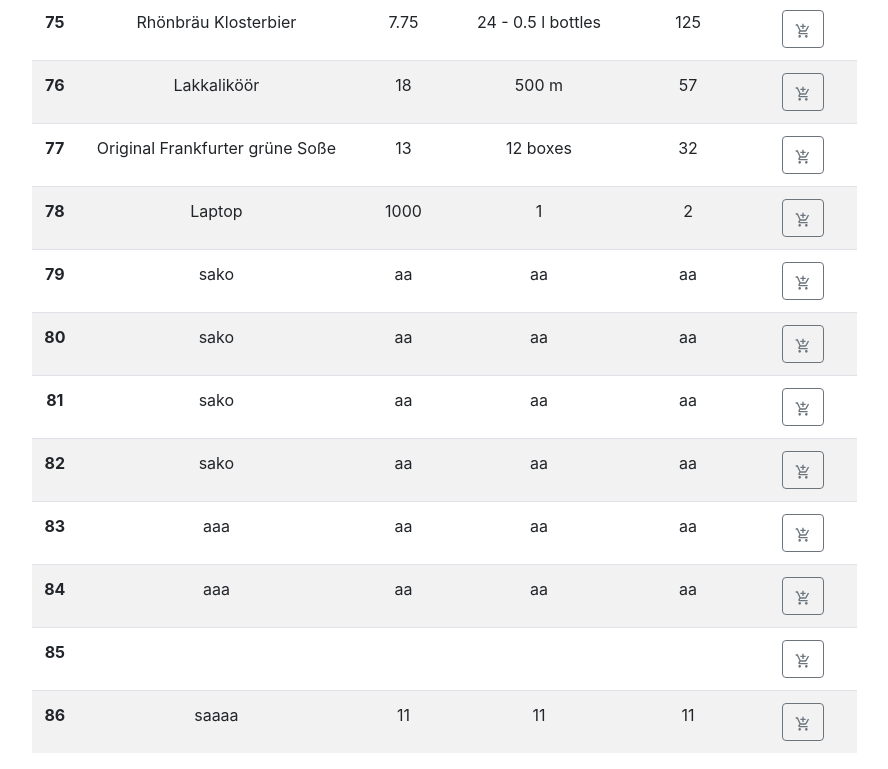
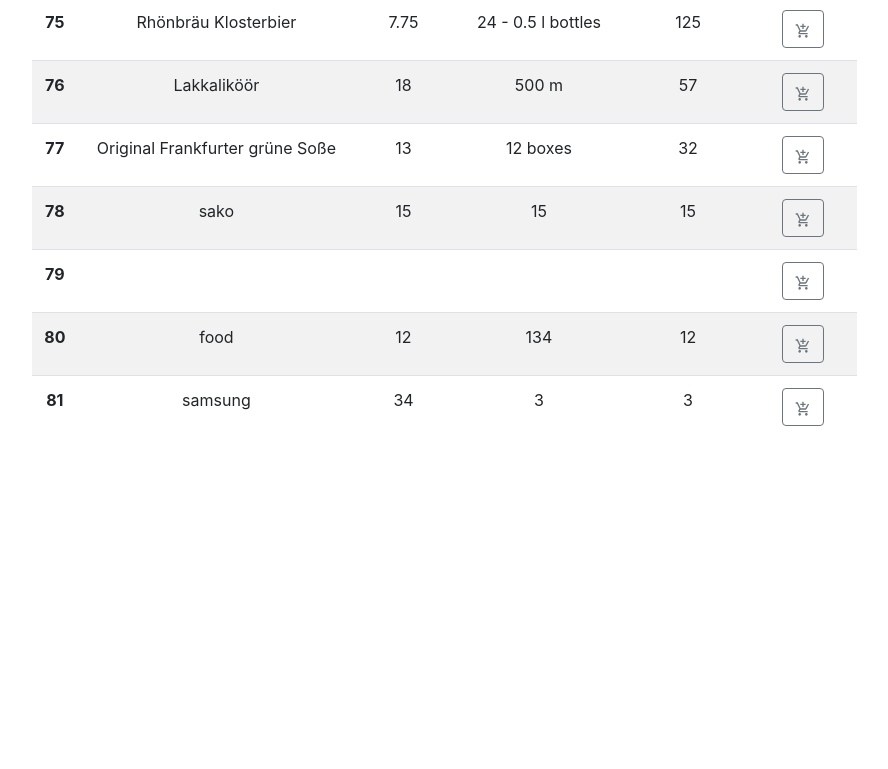
Before and after one commit to sakirtufan/CART_APP_WITH_REDUX, a React (Create React App) app: page / in a window 1280 px wide. Shown: the part 4822-5591 px from the top of the page, without its empty margins (338-1226 px from the left). After the commit the page ends 5276 px from the top, so only its background shows below. Built offline with nearby package versions, Linux system fonts and the light colour scheme; data requests are answered from the project's data file.

Commit message:
Add Product Functionality To Product Form

```diff
--- a/api/db.json
+++ b/api/db.json
@@ -609,62 +609,12 @@
       "unitsInStock": 32
     },
     {
-      "productName": "Laptop",
-      "categoryId": 4,
-      "unitPrice": "1000",
-      "quantityPerUnit": "1",
-      "unitsInStock": "2",
+      "productName": "sako",
+      "categoryId": "8",
+      "unitPrice": "15",
+      "quantityPerUnit": "15",
+      "unitsInStock": "15",
       "id": 78
-    },
-    {
-      "productName": "sako",
-      "category": "Condiments",
-      "unitPrice": "aa",
-      "quantityPerUnit": "aa",
-      "unitsInStock": "aa",
-      "id": 79
-    },
-    {
-      "productName": "sako",
-      "category": "Condiments",
-      "unitPrice": "aa",
-      "quantityPerUnit": "aa",
-      "unitsInStock": "aa",
-      "id": 80
-    },
-    {
-      "productName": "sako",
-      "category": "Condiments",
-      "unitPrice": "aa",
-      "quantityPerUnit": "aa",
-      "unitsInStock": "aa",
-      "id": 81
-    },
-    {
-      "productName": "sako",
-      "category": "Condiments",
-      "unitPrice": "aa",
-      "quantityPerUnit": "aa",
-      "unitsInStock": "aa",
-      "id": 82
-    },
-    {
-      "productName": "aaa",
-      "categoryId": "",
-      "unitPrice": "aa",
-      "quantityPerUnit": "aa",
-      "unitsInStock": "aa",
-      "category": "Confections",
-      "id": 83
-    },
-    {
-      "productName": "aaa",
-      "categoryId": "",
-      "unitPrice": "aa",
-      "quantityPerUnit": "aa",
-      "unitsInStock": "aa",
-      "category": "Confections",
-      "id": 84
     },
     {
       "productName": "",
@@ -672,15 +622,23 @@
       "unitPrice": "",
       "quantityPerUnit": "",
       "unitsInStock": "",
-      "id": 85
+      "id": 79
     },
     {
-      "productName": "saaaa",
-      "categoryId": "Dairy Products",
-      "unitPrice": "11",
-      "quantityPerUnit": "11",
-      "unitsInStock": "11",
-      "id": 86
+      "productName": "food",
+      "categoryId": "8",
+      "unitPrice": "12",
+      "quantityPerUnit": "134",
+      "unitsInStock": "12",
+      "id": 80
+    },
+    {
+      "productName": "samsung",
+      "categoryId": "8",
+      "unitPrice": "34",
+      "quantityPerUnit": "3",
+      "unitsInStock": "3",
+      "id": 81
     }
   ],
   "categories": [
--- a/src/components/products/AddProduct.jsx
+++ b/src/components/products/AddProduct.jsx
@@ -1,7 +1,8 @@
 import React from 'react'
 import ProductForm from './ProductForm'
 
-const AddProduct = () => {
+const AddProduct = (props) => {
+
   return (
     <div>
        <h3 className="text-center m-5">Add New Product</h3>
--- a/src/components/products/ProductForm.jsx
+++ b/src/components/products/ProductForm.jsx
@@ -1,32 +1,58 @@
 import React, { useState } from "react";
-import { Link } from "react-router-dom";
 import { Form, Row, Col, FormGroup, Label, Input, Button } from "reactstrap";
-
 import axios from "axios";
+import { useHistory } from "react-router-dom";
 
 const PRODUCT_INITIAL_STATE = {
-  productName:'',categoryId:'',unitPrice:'',quantityPerUnit:'',unitsInStock:''
-}
+  productName: "",
+  categoryId: "",
+  unitPrice: "",
+  quantityPerUnit: "",
+  unitsInStock: "",
+};
 
 const ProductForm = (props) => {
+  const options = [
+    { id: 1, categoryName: "Beverages" },
+    { id: 2, categoryName: "Condiments" },
+    { id: 3, categoryName: "Confections" },
+    { id: 4, categoryName: "Dairy Products" },
+    { id: 5, categoryName: "Grains/Cereals" },
+    { id: 6, categoryName: "Meat/Poultry" },
+    { id: 7, categoryName: "Produce" },
+    { id: 8, categoryName: "Seafood" },
+  ];
 
-  const [product,setProduct] = useState(PRODUCT_INITIAL_STATE)
+  const [product, setProduct] = useState(PRODUCT_INITIAL_STATE);
+  const [error, setError] = useState("");
+  const history = useHistory();
 
   const onInputChange = (e) => {
-    setProduct({...product, [e.target.name]:e.target.value})
-  }
+    setProduct({ ...product, [e.target.name]: e.target.value });
+  };
 
   const onFormSubmit = (e) => {
-    e.preventDefault()
-    axios.post("http://localhost:3000/products/",product)
-    .then((response) => {
-      console.log(response);
-    })
-  }
+    e.preventDefault();
+    setError("");
+    axios
+      .post("http://localhost:3000/products/", product)
+      .then((response) => {
+        history.push("/");
+      })
+      .catch((err) => {
+        setError("All fields are required");
+      });
+  };
 
   return (
     <div>
       <Form onSubmit={onFormSubmit}>
+        {error && (
+          <div class="alert alert-danger" role="alert">
+            {error}
+          </div>
+        )}
+
         <Row form>
           <Col md={6}>
             <FormGroup>
@@ -38,21 +64,26 @@ const ProductForm = (props) => {
                 name="productName"
                 id="productName"
                 placeholder="Product Name"
+                required
               />
             </FormGroup>
           </Col>
           <Col md={6}>
             <FormGroup>
               <Label for="category">Category</Label>
-              <Input  onChange={onInputChange} value={product.categoryId} type="select" name="categoryId" id="categoryId">
-                <option>Beverages</option>
-                <option>Condiments</option>
-                <option>Confections</option>
-                <option>Dairy Products</option>
-                <option>Grains/Cereals</option>
-                <option>Meat/Poultry</option>
-                <option>Produce</option>
-                <option>Seafood</option>
+              <Input
+                onChange={onInputChange}
+                type="select"
+                name="categoryId"
+                id="categoryId"
+                required
+              >
+                {" "}
+                {options.map((option) => (
+                  <option value={option.id} key={option.id}>
+                    {option.categoryName}
+                  </option>
+                ))}
               </Input>
             </FormGroup>
           </Col>
@@ -61,31 +92,48 @@ const ProductForm = (props) => {
           <Col md={6}>
             <FormGroup>
               <Label for="unitPrice">Unit Price</Label>
-              <Input  onChange={onInputChange} value={product.unitPrice} type="text" name="unitPrice" id="unitPrice" />
+              <Input
+                onChange={onInputChange}
+                value={product.unitPrice}
+                type="text"
+                name="unitPrice"
+                id="unitPrice"
+                required
+              />
             </FormGroup>
           </Col>
           <Col md={4}>
             <FormGroup>
               <Label for="quantityPerUnit">Quantity Per Unit</Label>
-              <Input  onChange={onInputChange} value={product.quantityPerUnit} type="text" name="quantityPerUnit" id="quantityPerUnit" />
+              <Input
+                onChange={onInputChange}
+                value={product.quantityPerUnit}
+                type="text"
+                name="quantityPerUnit"
+                id="quantityPerUnit"
+                required
+              />
             </FormGroup>
           </Col>
           <Col md={2}>
             <FormGroup>
               <Label for="unitsInStock">Units in Stock</Label>
-              <Input  onChange={onInputChange} value={product.unitsInStock} type="text" name="unitsInStock" id="unitsInStock" />
+              <Input
+                onChange={onInputChange}
+                value={product.unitsInStock}
+                type="text"
+                name="unitsInStock"
+                id="unitsInStock"
+                required
+              />
             </FormGroup>
           </Col>
         </Row>
-        <Button color='success'>Save</Button>
-        <Button color='danger'>Discard</Button>
-        <Link to="/">Home</Link>
+        <Button color="success">Save</Button>
+        <Button color="danger">Discard</Button>
       </Form>
     </div>
   );
 };
 
-
-
-
 export default ProductForm;
```
Also changed, not shown: 1 other file (tests, documents, lock files or other folders).
